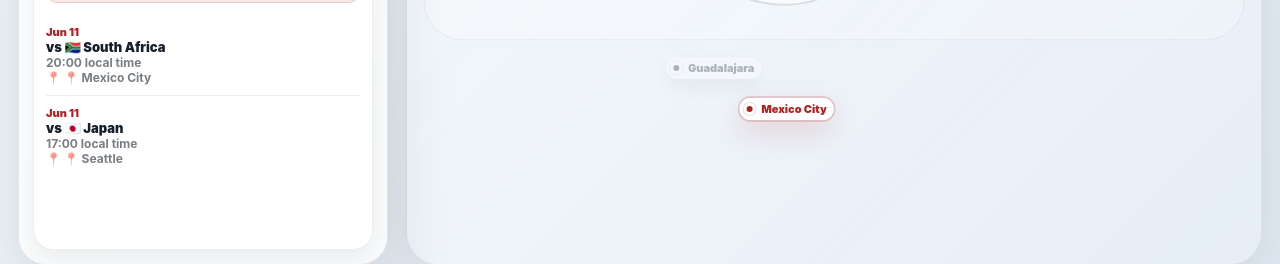
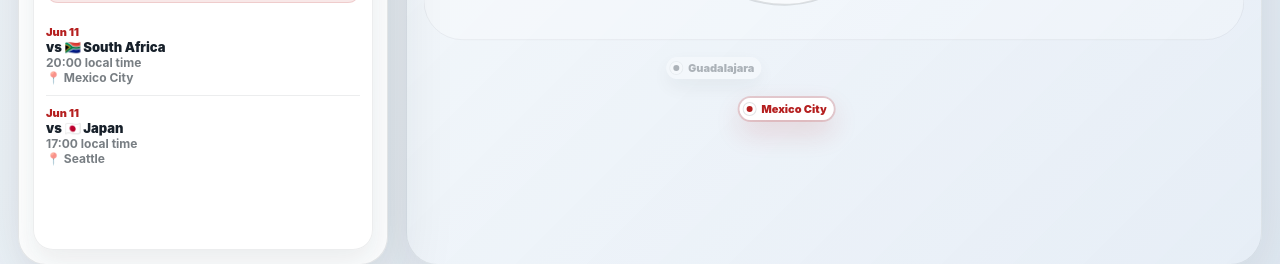
Before and after one commit to AudioStakes/world-cup-2026-atlas, a Preact app: page / in a window 1280 px wide. Shown: the part 1110-1374 px from the top of the page. Built offline with nearby package versions, Linux system fonts and the light colour scheme.

Commit message:
fix: polish result card match content

```diff
--- a/src/features/explorer/createResultViewModel.ts
+++ b/src/features/explorer/createResultViewModel.ts
@@ -115,7 +115,7 @@ function createMatchListItem(
     primaryText: createMatchPrimaryText(indexes, viewState, match),
     secondaryText: `${match.kickoffLocal} local time`,
     venueId: venue.id,
-    venueLabel: `📍 ${venue.name}`,
+    venueLabel: venue.name,
   };
 }
 
```
Also changed, not shown: 2 other files (tests, documents, lock files or other folders).
